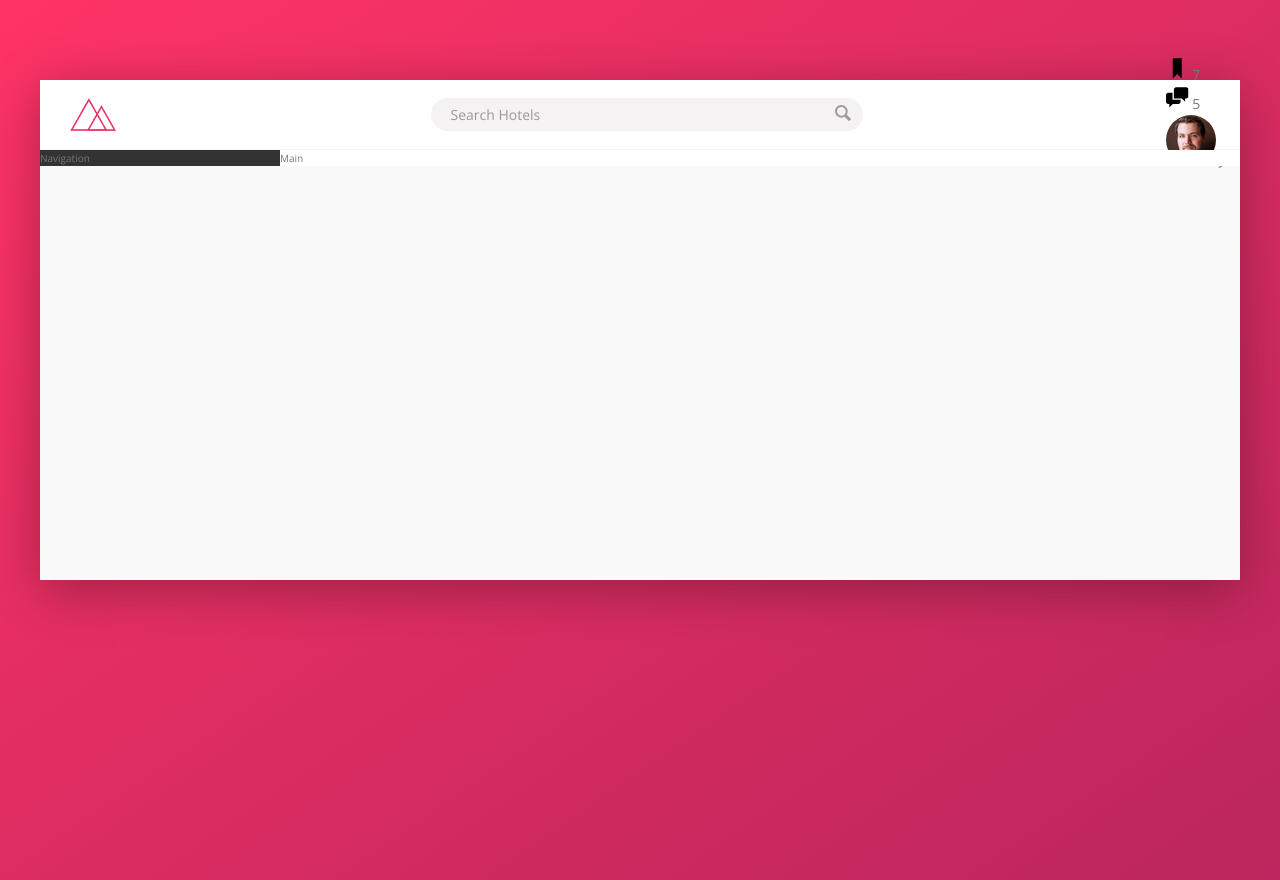
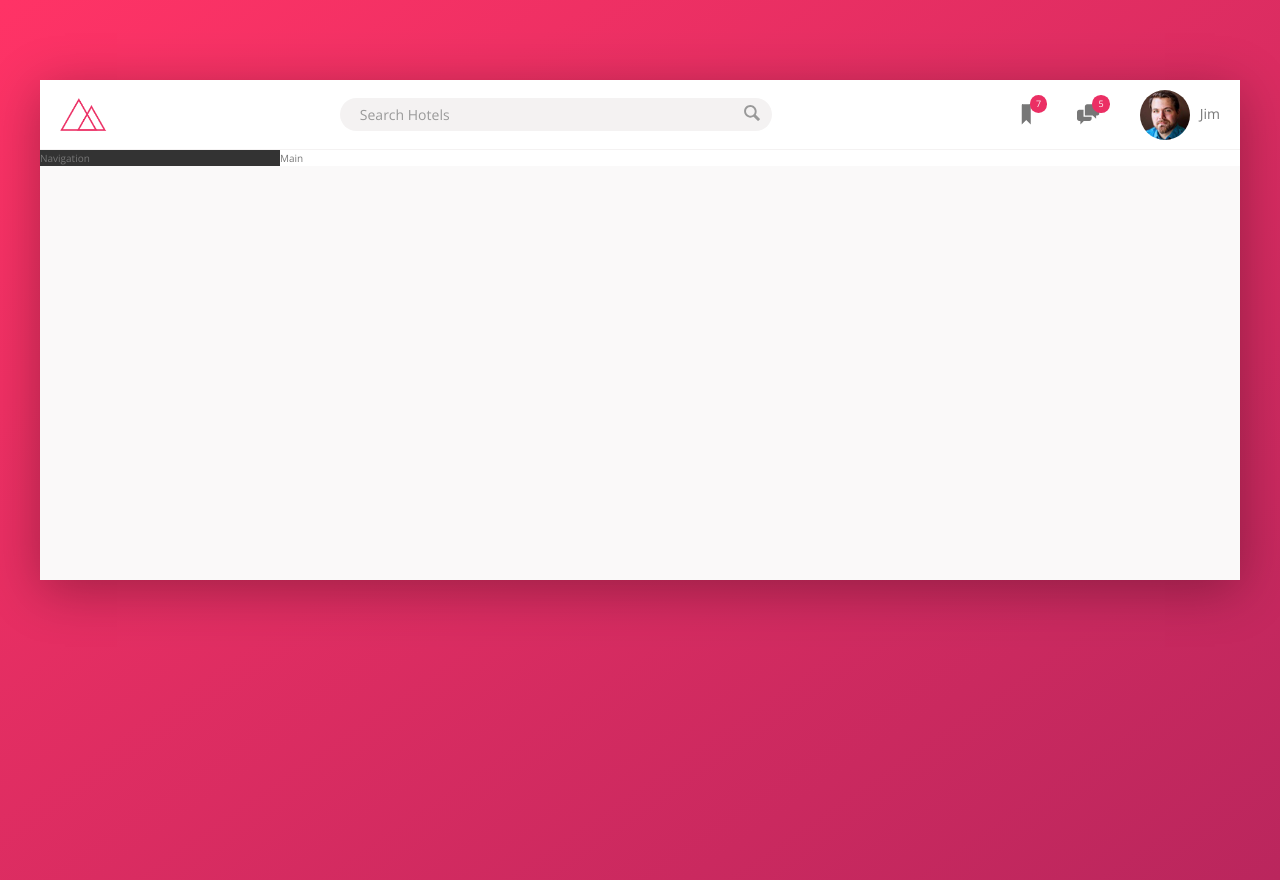
Before and after one commit to t-kowalewski/booking-demo-website, a website: page index.html in a window 1280 px wide. Drawn offline with nearby package versions, Linux system fonts and the light colour scheme.

Commit message:
user nav styling, postcss-cli update

```diff
--- a/package.json
+++ b/package.json
@@ -27,6 +27,6 @@
     "node-sass-chokidar": "^1.5.0",
     "npm-run-all": "^4.1.5",
     "postcss": "^8.1.1",
-    "postcss-cli": "^8.0.0"
+    "postcss-cli": "^8.1.0"
   }
 }
--- a/sass/_components.scss
+++ b/sass/_components.scss
@@ -1,7 +1,7 @@
 // Logo
 .logo {
   height: 3.25rem;
-  margin-left: 3rem;
+  margin-left: 2rem;
 }
 
 // Search box
@@ -69,17 +69,49 @@
 
 // User navigation
 .user-nav {
+  display: flex;
+  // align-items: center;
+
+  align-self: stretch;
+
+  & > * {
+    padding: 0 2rem;
+    cursor: pointer;
+
+    // Centering inside nav boxes
+    display: flex;
+    align-items: center;
+  }
+
+  & > *:hover {
+    background-color: var(--grey-light-2);
+  }
+
   &__icon-box {
-
+    position: relative;
   }
 
   &__icon {
     height: 2.25rem;
     width: 2.25rem;
+    fill: var(--grey-dark-2);
   }
 
   &__notification {
+    color: var(--grey-light-1);
+    font-size: .9rem;
+    height: 1.75rem;
+    width: 1.75rem;
+    background-color: var(--color-primary);
+    border-radius: 50%;
+    position: absolute;
+    top: 1.5rem;
+    right: 1rem;
 
+    // We use flexbox to center text inside span
+    display: flex;
+    justify-content: center;
+    align-items: center;
   }
 
   &__user {
@@ -90,7 +122,7 @@
     }
 
     &-name {
-
+      margin-left: 1rem;
     }
   }
 }
```
Also changed, not shown: css/style.css, 1 other file.
